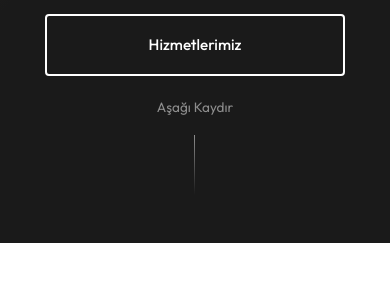
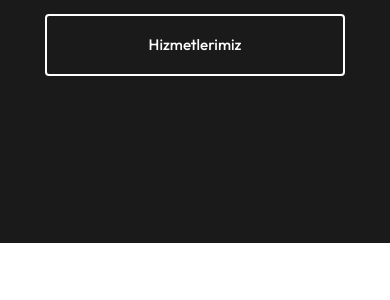
Before and after one commit to Tenturush/portfolio, a Flask app: page / in a window 390 px wide. Shown: the part 601-901 px from the top of the page. Run offline with Flask 3, Linux system fonts and the light colour scheme.

Commit message:
Mobilde asagi kaydir gizlendi

```diff
--- a/static/style.css
+++ b/static/style.css
@@ -349,6 +349,13 @@ a {
     width: 1px;
     height: 60px;
     background: linear-gradient(to bottom, rgba(255,255,255,0.5), transparent);
+}
+
+/* Mobilde "Aşağı Kaydır" gizle */
+@media (max-width: 768px) {
+    .hero-scroll {
+        display: none;
+    }
 }
 
 /* ============================================
```
